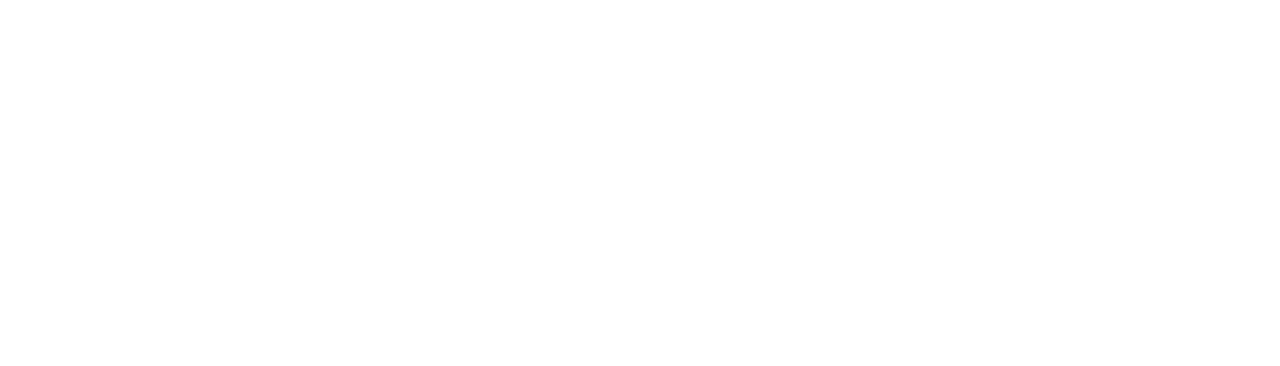
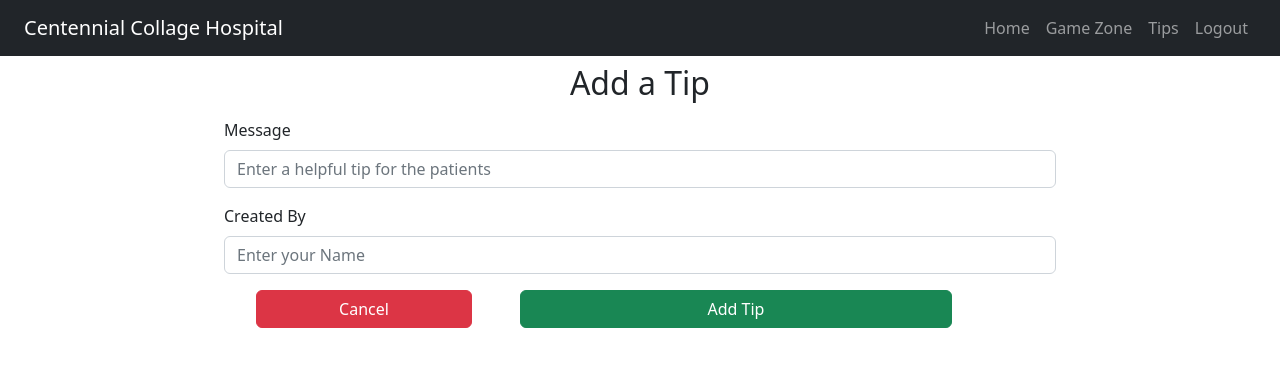
Before and after one commit to Ubzzy/NursePatientApplication, a React (Create React App) app in the folder react-client/: page /tips/add/1 in a window 1280 px wide. Before the commit this address had no page. Shown: the top 366 px of the page. Built offline with nearby package versions, Linux system fonts and the light colour scheme.

Commit message:
Added frontend functionality to add, list and delete tips

```diff
--- a/react-client/src/App.js
+++ b/react-client/src/App.js
@@ -14,6 +14,10 @@ import Login from "./components/Login";
 import GameZone from "./components/patients/GameZone";
 import Dashboard from "./components/patients/Dashboard";
 import NurseDashboard from "./components/nurse/NurseDashboard";
+import ListTips from "./components/tips/ListTips";
+import TipDetails from "./components/tips/TipDetails";
+import AddTip from "./components/tips/AddTip";
+import EditTip from "./components/tips/EditTip";
 
 function App() {
     return (
@@ -25,6 +29,10 @@ function App() {
                     <Route path="/dashboard" element={<Dashboard />}></Route>
                     <Route path="/game-zone" element={<GameZone />}></Route>
                     <Route path="/nurse" element={<NurseDashboard />}></Route>
+                    <Route path="/tips" element={<ListTips />}></Route>
+                    <Route path="/tips/details/:id" element={<TipDetails />}></Route>
+                    <Route path="/tips/add/:id" element={<AddTip />}></Route>
+                    <Route path="/tips/edit" element={<EditTip />}></Route>
                 </Routes>
             </Router>
         </>
--- a/react-client/src/components/Header.js
+++ b/react-client/src/components/Header.js
@@ -60,6 +60,9 @@ function Header() {
                     <Nav.Link as={Link} to="/game-zone">
                         Game Zone
                     </Nav.Link>
+                    <Nav.Link as={Link} to="/tips">
+                        Tips
+                    </Nav.Link>
                     <Nav.Link as={Link} to="/">
                         Logout
                     </Nav.Link>
--- /dev/null
+++ b/react-client/src/components/tips/AddTip.js
@@ -0,0 +1,79 @@
+import React, { useState } from 'react';
+import { useNavigate } from 'react-router-dom';
+import { gql, useMutation } from '@apollo/client';
+
+import Header from "../Header";
+
+import Form from 'react-bootstrap/Form';
+import Button from 'react-bootstrap/Button';
+
+// GraphQL mutation to add student
+const ADD_TIP = gql`
+    mutation AddTip($message: String!, $createdBy:String!) {
+        addTip(message: $message, createdBy: $createdBy) {
+        _id
+        }
+    }
+`
+
+function AddTip() {
+    let navigate = useNavigate();
+
+    // Hook to store student data
+    const [tip, setTip] = useState('');
+
+    // GraphQL Mutation using apollo hook
+    const [addTip, { data: tipData, loading: tipLoading, error: tipError }] = useMutation(ADD_TIP);
+
+    if (tipLoading) return <p>Adding Tip...</p>;
+    if (tipError) return <p>Error Adding Tip:  ${tipError.message}</p>;
+    if (tipData) { navigate('/tips') }
+
+    // Add Tip to DB
+    const saveTip = (e) => {
+        e.preventDefault();
+        addTip({
+            variables: {
+                message: tip.message,
+                createdBy: tip.createdBy
+            }
+        })
+    };
+
+    //runs when user enters a field
+    const onChange = (e) => {
+        e.persist();
+        setTip({ ...tip, [e.target.name]: e.target.value });
+    }
+
+    const cancel = () => {
+        navigate('/tips')
+    }
+
+    return (
+        <>
+            <Header />
+            <h2 className='text-center m-2'>Add a Tip</h2>
+            <Form onSubmit={saveTip} className='w-75 m-auto pt-0 p-5'>
+                <Form.Group className='m-3'>
+                    <Form.Label>Message</Form.Label>
+                    <Form.Control type="text" name="message" id="message" placeholder="Enter a helpful tip for the patients" required value={tip.message} onChange={onChange} />
+                </Form.Group>
+                <Form.Group className='m-3'>
+                    <Form.Label>Created By</Form.Label>
+                    <Form.Control type="text" name="createdBy" id="createdBy" placeholder="Enter your Name" required value={tip.createdBy} onChange={onChange} />
+                </Form.Group>
+
+                <Button variant="danger" className='w-25 me-5 ms-5' onClick={cancel}>
+                    Cancel
+                </Button>
+
+                <Button variant="success" type="submit" className='w-50'>
+                    Add Tip
+                </Button>
+            </Form>
+        </>
+    )
+}
+
+export default AddTip
--- /dev/null
+++ b/react-client/src/components/tips/ListTips.js
@@ -0,0 +1,75 @@
+import React, { useState, useEffect } from 'react'
+import { useNavigate } from 'react-router-dom';
+import { gql, useQuery } from "@apollo/client";
+
+import Header from "../Header";
+
+import Table from 'react-bootstrap/Table'
+import Button from 'react-bootstrap/Button'
+
+// GraphQL Query to get all tips
+const GET_TIPS = gql`
+    query getAlltips{
+        tips {
+            _id
+            message
+            createdBy
+        }
+    }
+`;
+
+function ListTips() {
+    let navigate = useNavigate();
+
+    // Hook to store all tip data
+    const [tips, setTips] = useState([])
+
+    // Hook to get data using apollo's useQuery
+    const { loading: tipsLoading, error: tipsError, data: tipsData, refetch } = useQuery(GET_TIPS)
+
+    // Fetch and store tips on initial load
+    useEffect(() => {
+        refetch()
+        if (tipsData) {
+            setTips(tipsData.tips)
+        }
+    }, [tipsData])
+
+    if (tipsLoading) { return <p>Loading Tips...</p> }
+    if (tipsError) { return <p>Error Loading Tips: ${tipsError.message}</p> }
+
+    // Navigation Routes
+    const tipDetails = (id) => { navigate('/tips/details/' + id) }
+    const addTip = () => { navigate('/tips/add') }
+
+    // Return table of tips
+    return (
+        <>
+            <Header />
+            <h1 className='text-center m-2'>List of all tips</h1>
+            <div className='m-5'>
+                <Button variant="primary" className='w-25 mb-2' onClick={addTip}>
+                    Add Tip
+                </Button>
+                <Table className='table' hover>
+                    <thead className='table-dark'>
+                        <tr>
+                            <th scope="col">Message</th>
+                            <th scope="col">Created By</th>
+                        </tr>
+                    </thead>
+                    <tbody>
+                        {tips.map((tip) => (
+                            <tr key={tip._id} onClick={() => { tipDetails(tip._id) }}>
+                                <td>{tip.message}</td>
+                                <td>{tip.createdBy}</td>
+                            </tr>
+                        ))}
+                    </tbody>
+                </Table>
+            </div>
+        </>
+    )
+}
+
+export default ListTips
--- /dev/null
+++ b/react-client/src/components/tips/TipDetails.js
@@ -0,0 +1,91 @@
+import React, { useState, useEffect } from 'react';
+import { useNavigate, useParams } from 'react-router-dom';
+import { gql, useQuery, useMutation } from "@apollo/client";
+
+import Header from '../Header';
+import Button from 'react-bootstrap/Button'
+
+// GraphQL Query to get tip
+const GET_TIP = gql`
+    query getTip($_id: String!) {
+        tip(id: $_id) {
+            _id
+            message
+            createdBy
+        }
+    }
+`;
+
+// GraphQL Query to delete tip
+const DELETE_TIP = gql`
+    mutation DeleteTip($_id: String!) {
+        deleteTip(id: $_id) {
+            _id
+        }
+    }
+`;
+
+function TipDetails() {
+    let { id } = useParams();
+    let navigate = useNavigate();
+
+    // Hook to store tip details
+    const [tip, setTip] = useState('');
+
+    // Hook to get tip using apollo's useQuery
+    const { data: getTipData, loading: getTipLoading, error: getTipError } = useQuery(GET_TIP, { variables: { _id: id } })
+
+    // fetch tip details
+    useEffect(() => {
+        if (getTipData) {
+            setTip(getTipData.tip)
+        }
+    }, [getTipData])
+
+    // Hook to get tip using apollo's useQuery
+    const [deleteTip, { loading: deleteLoading, error: deleteError }] = useMutation(DELETE_TIP, { variables: { _id: id } })
+
+
+    if (getTipLoading) return <p>Loading Tip...</p>;
+    if (deleteLoading) return <p>Deleting Tip...</p>;
+    if (getTipError) return <p>Error Loading Tip:  ${getTipError.message}</p>;
+    if (deleteError) return <p>Error deleting Tip:  ${deleteError.message}</p>;
+
+    // Delete tip and navigate
+    const deleteAndRedirect = (id) => {
+        deleteTip(id)
+        navigate('/tips')
+    }
+
+    // Navigate to Edit page
+    const editTip = (id) => { navigate('/tips/edit/' + id) }
+
+    const back = () => {
+        navigate('/tips')
+    }
+
+    return (
+        <>
+            <Header />
+            <div className='w-50 m-auto mt-3'>
+                <Button className="btn btn-primary" onClick={back}>
+                    Back to Tips
+                </Button>
+                <h1 className='text-center m-2'>Tip Details</h1>
+
+                <div><b>Message:</b> {tip.message}</div>
+                <div><b>Created By:</b> {tip.createdBy}</div>
+
+                <Button className="btn btn-danger m-3" onClick={() => { deleteAndRedirect(tip._id) }}>
+                    Delete
+                </Button>
+
+                <Button className="btn btn-success m-3" onClick={() => { editTip(tip._id) }}>
+                    Edit Tip
+                </Button>
+            </div>
+        </>
+    )
+}
+
+export default TipDetails
```
Also changed, not shown: react-client/src/components/tips/EditTip.js (added).
